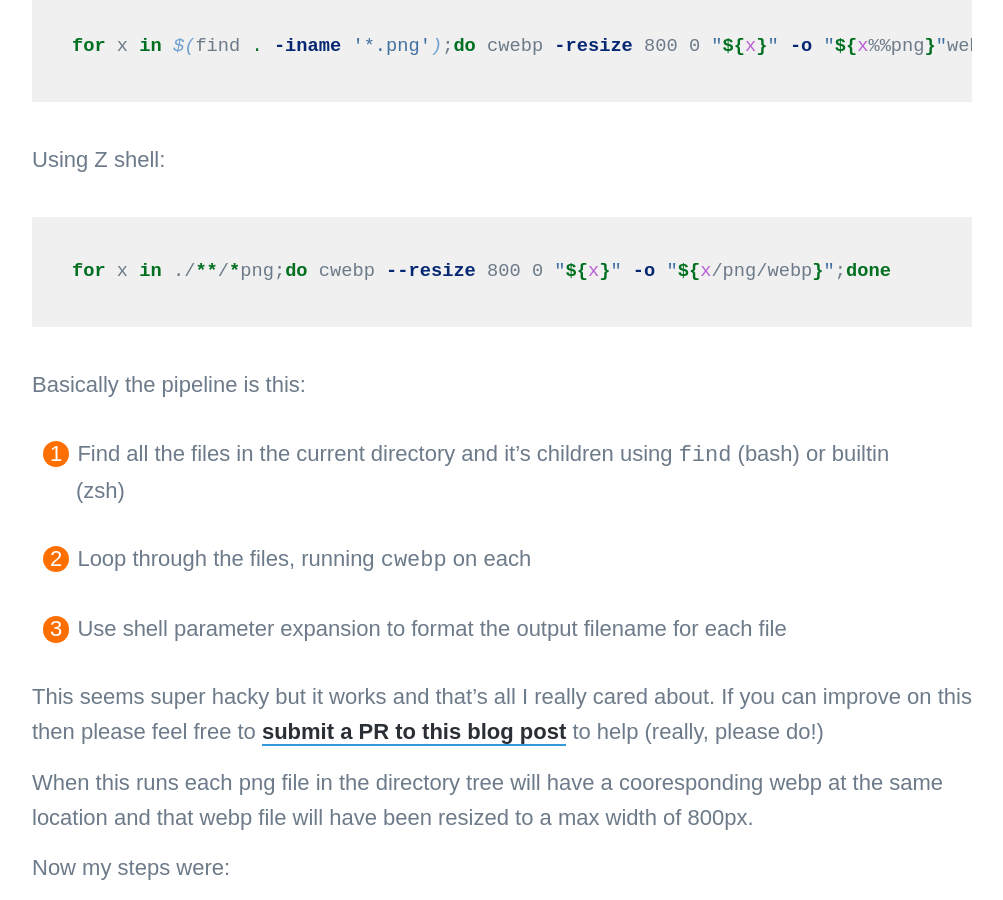
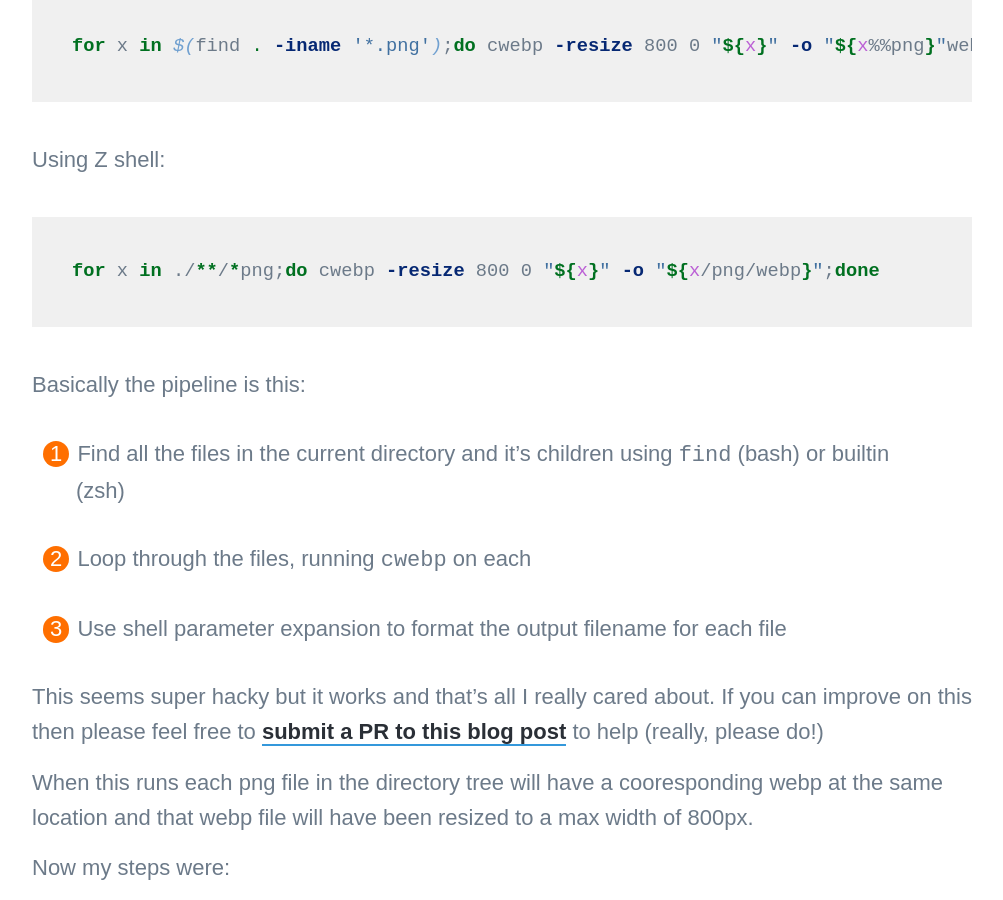
Before and after one commit to bubbafat/bubbafat.github.io, a Jekyll site: the page built from _posts/2022-03-15-converting-images-from-png-jpg-to-webp-and-resizing.md, in a window 1280 px wide and 900 px high, scrolled down 2238 px. Shown: the whole window, without its empty margins (138-1141 px from the left). Built offline with Jekyll 4.4.1, drawn with Linux system fonts in a browser that asks for light colours; nearby versions of some CDN libraries; some web fonts are replaced; comment, search, counter and statistics services are not loaded.

````diff
--- a/_posts/2022-03-15-converting-images-from-png-jpg-to-webp-and-resizing.md
+++ b/_posts/2022-03-15-converting-images-from-png-jpg-to-webp-and-resizing.md
@@ -52,7 +52,7 @@ for x in $(find . -iname '*.png');do cwebp -resize 800 0 "${x}" -o "${x%%png}"we
 Using Z shell:
 
 ```zsh
-for x in ./**/*png;do cwebp --resize 800 0 "${x}" -o "${x/png/webp}";done
+for x in ./**/*png;do cwebp -resize 800 0 "${x}" -o "${x/png/webp}";done
 ```
 
 Basically the pipeline is this:
````
